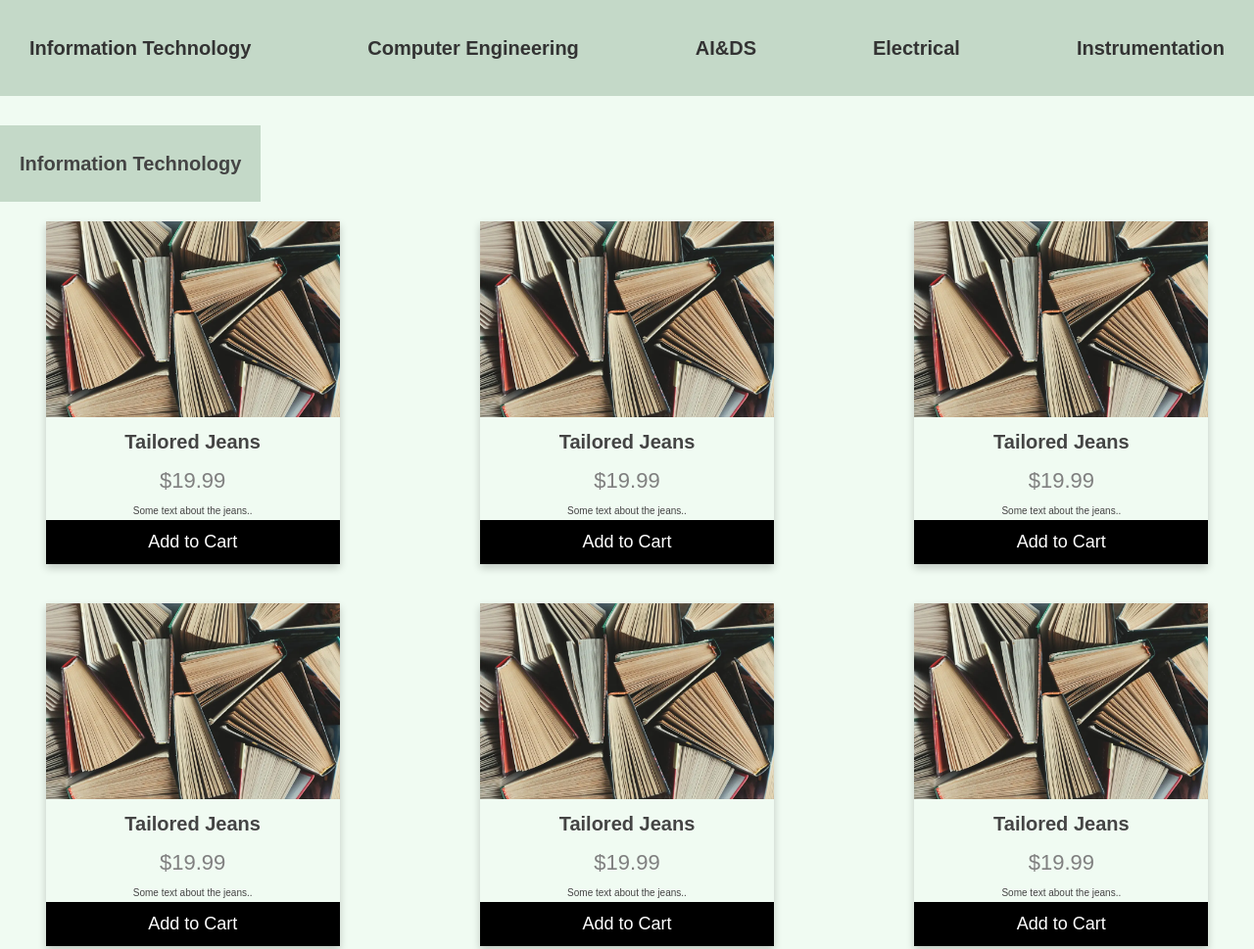
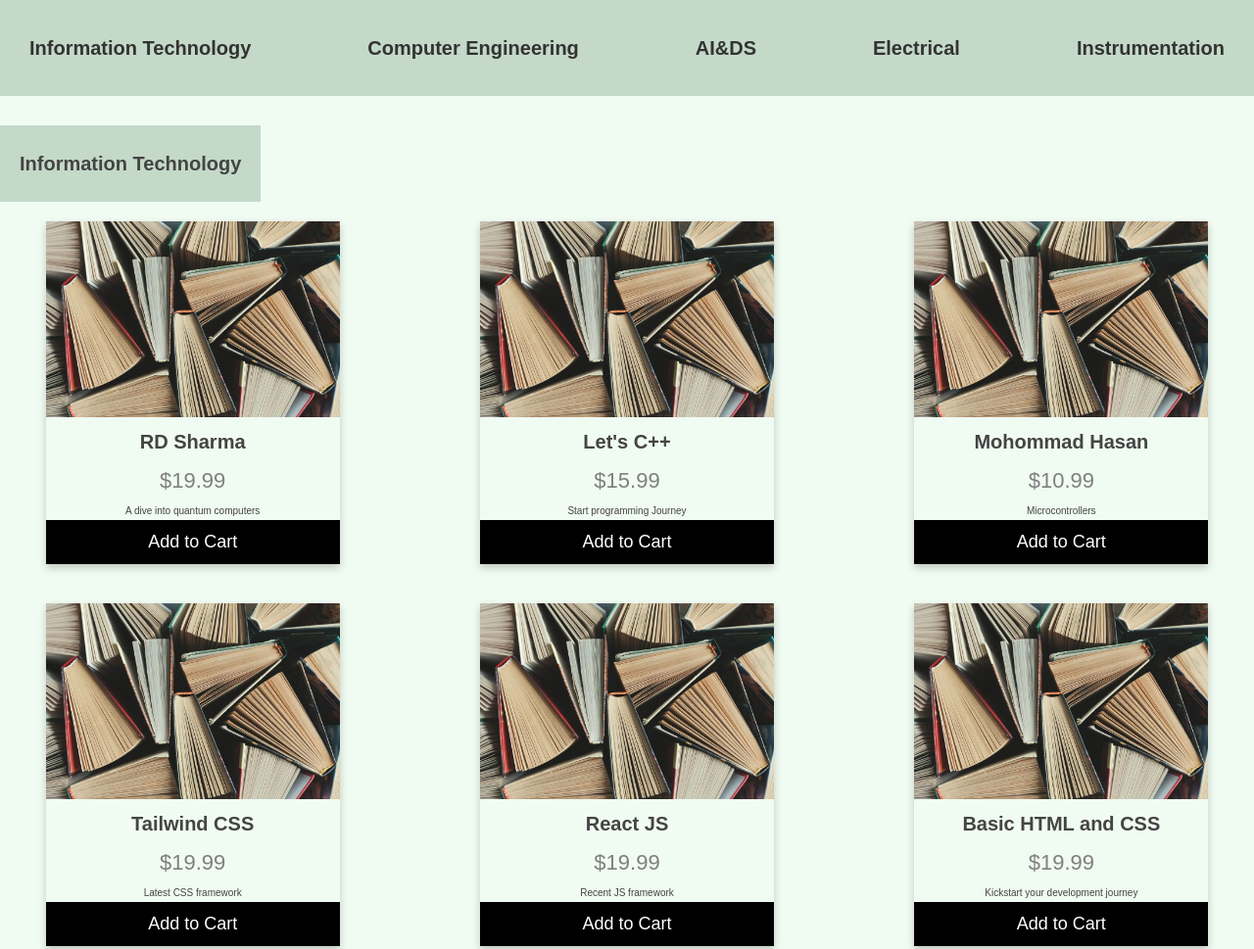
Before and after one commit to sahil-x17/Books-Kart.github.io, a plain HTML site: page catalogue.html in a window 1280 px wide. Shown: the top 969 px of the page at 98% size. Drawn offline with Linux system fonts and the light colour scheme.

Commit message:
Update catalogue.html
changed books names

```diff
--- a/catalogue.html
+++ b/catalogue.html
@@ -41,9 +41,9 @@
             alt="Denim Jeans"
             style="width: 100%"
           />
-          <h1>Tailored Jeans</h1>
+          <h1>RD Sharma</h1>
           <p class="price">$19.99</p>
-          <p>Some text about the jeans..</p>
+          <p>A dive into quantum computers</p>
           <p><button>Add to Cart</button></p>
         </div>
         <div class="card">
@@ -52,9 +52,9 @@
             alt="Denim Jeans"
             style="width: 100%"
           />
-          <h1>Tailored Jeans</h1>
-          <p class="price">$19.99</p>
-          <p>Some text about the jeans..</p>
+          <h1>Let's C++</h1>
+          <p class="price">$15.99</p>
+          <p>Start programming Journey</p>
           <p><button>Add to Cart</button></p>
         </div>
         <div class="card">
@@ -63,9 +63,9 @@
             alt="Denim Jeans"
             style="width: 100%"
           />
-          <h1>Tailored Jeans</h1>
-          <p class="price">$19.99</p>
-          <p>Some text about the jeans..</p>
+          <h1>Mohommad Hasan</h1>
+          <p class="price">$10.99</p>
+          <p>Microcontrollers</p>
           <p><button>Add to Cart</button></p>
         </div>
         <div class="card">
@@ -74,9 +74,9 @@
             alt="Denim Jeans"
             style="width: 100%"
           />
-          <h1>Tailored Jeans</h1>
+          <h1>Tailwind CSS</h1>
           <p class="price">$19.99</p>
-          <p>Some text about the jeans..</p>
+          <p>Latest CSS framework</p>
           <p><button>Add to Cart</button></p>
         </div>
         <div class="card">
@@ -85,9 +85,9 @@
             alt="Denim Jeans"
             style="width: 100%"
           />
-          <h1>Tailored Jeans</h1>
+          <h1>React JS</h1>
           <p class="price">$19.99</p>
-          <p>Some text about the jeans..</p>
+          <p>Recent JS framework</p>
           <p><button>Add to Cart</button></p>
         </div>
         <div class="card">
@@ -96,9 +96,9 @@
             alt="Denim Jeans"
             style="width: 100%"
           />
-          <h1>Tailored Jeans</h1>
+          <h1>Basic HTML and CSS</h1>
           <p class="price">$19.99</p>
-          <p>Some text about the jeans..</p>
+          <p>Kickstart your development journey</p>
           <p><button>Add to Cart</button></p>
         </div>
         <div class="card">
```
